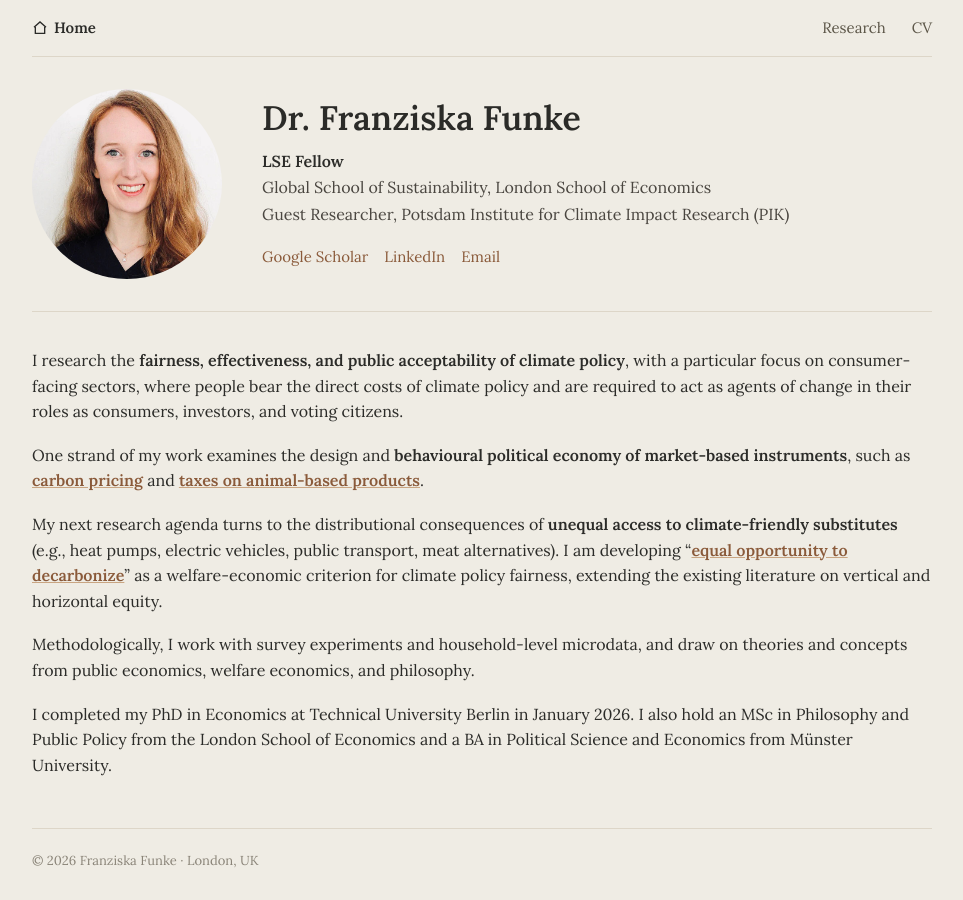
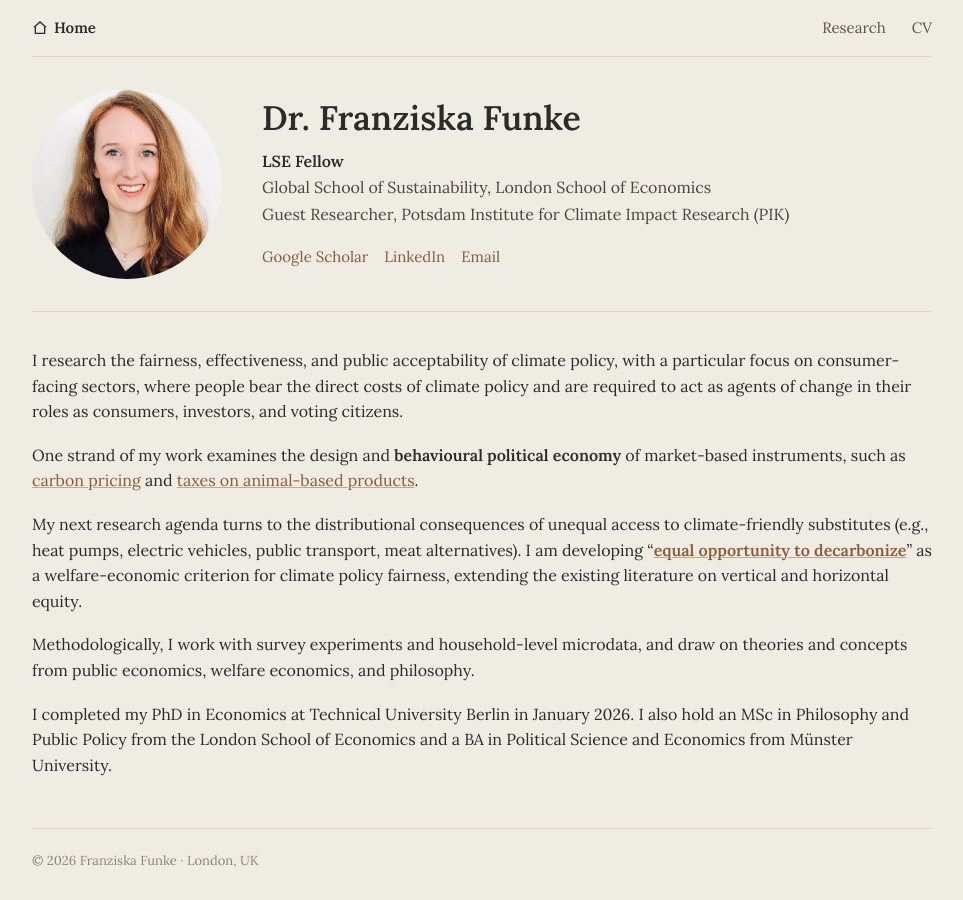
Before and after one commit to FranziskaFunke/FranziskaFunke.github.io, a Jekyll site: the page built from _pages/about.md, in a window 1280 px wide. Shown: the whole page, without its empty margins (158-1121 px from the left). Built offline with Jekyll 4.4.1, drawn with Linux system fonts in a browser that asks for light colours.

Commit message:
version_6

```diff
--- a/_pages/about.md
+++ b/_pages/about.md
@@ -22,11 +22,11 @@ tagline: "LSE Fellow in the Social Sciences of Sustainability"
 
 <hr class="hero-divider">
 
-I research the **fairness, effectiveness, and public acceptability of climate policy**, with a particular focus on consumer-facing sectors, where people bear the direct costs of climate policy and are required to act as agents of change in their roles as consumers, investors, and voting citizens.
+I research the fairness, effectiveness, and public acceptability of climate policy, with a particular focus on consumer-facing sectors, where people bear the direct costs of climate policy and are required to act as agents of change in their roles as consumers, investors, and voting citizens.
 
-One strand of my work examines the design and **behavioural political economy of market-based instruments**, such as [**carbon pricing**](https://ssrn.com/abstract=5147710) and [**taxes on animal-based products**](https://doi.org/10.1086/721078).
+One strand of my work examines the design and **behavioural political economy** of market-based instruments, such as [carbon pricing](https://ssrn.com/abstract=5147710) and [taxes on animal-based products](https://doi.org/10.1086/721078).
 
-My next research agenda turns to the distributional consequences of **unequal access to climate-friendly substitutes** (e.g., heat pumps, electric vehicles, public transport, meat alternatives). I am developing "[**equal opportunity to decarbonize**](https://ssrn.com/abstract=5518719)" as a welfare-economic criterion for climate policy fairness, extending the existing literature on vertical and horizontal equity.
+My next research agenda turns to the distributional consequences of unequal access to climate-friendly substitutes (e.g., heat pumps, electric vehicles, public transport, meat alternatives). I am developing "[**equal opportunity to decarbonize**](https://ssrn.com/abstract=5518719)" as a welfare-economic criterion for climate policy fairness, extending the existing literature on vertical and horizontal equity.
 
 Methodologically, I work with survey experiments and household-level microdata, and draw on theories and concepts from public economics, welfare economics, and philosophy.
 
--- a/assets/css/minimal.css
+++ b/assets/css/minimal.css
@@ -136,6 +136,8 @@ body.minimal-theme {
 .pub-authors { font-style: italic; color: #6a6558; font-size: 15px; margin: 0 0 6px; }
 .pub-meta { font-size: 14px; color: #8a8478; margin: 0 0 14px; }
 .pub-abstract { font-size: 15px; color: #4a4640; margin: 0 0 14px; line-height: 1.6; }
+.pub-note { font-size: 14px; color: #8a5a3a; font-style: italic; margin: 0 0 14px; line-height: 1.5; }
+.pub-award { font-size: 14px; color: #8a5a3a; font-style: italic; margin: 0 0 14px; line-height: 1.5; }
 .pub-link a {
   font-size: 14px;
   font-weight: 600;
```
Also changed, not shown: _pages/publications.html (+24 -14 lines), _publications/2026-01-01-prices-vs-quantities-citizens.md (+2 -2 lines), _publications/2026-01-02-ready-to-switch-fairness.md (+3 -2 lines), _publications/2026-06-01-responsibility-sensitive-fairness-rebates.md (added, +11 -0 lines), 1 other file.
